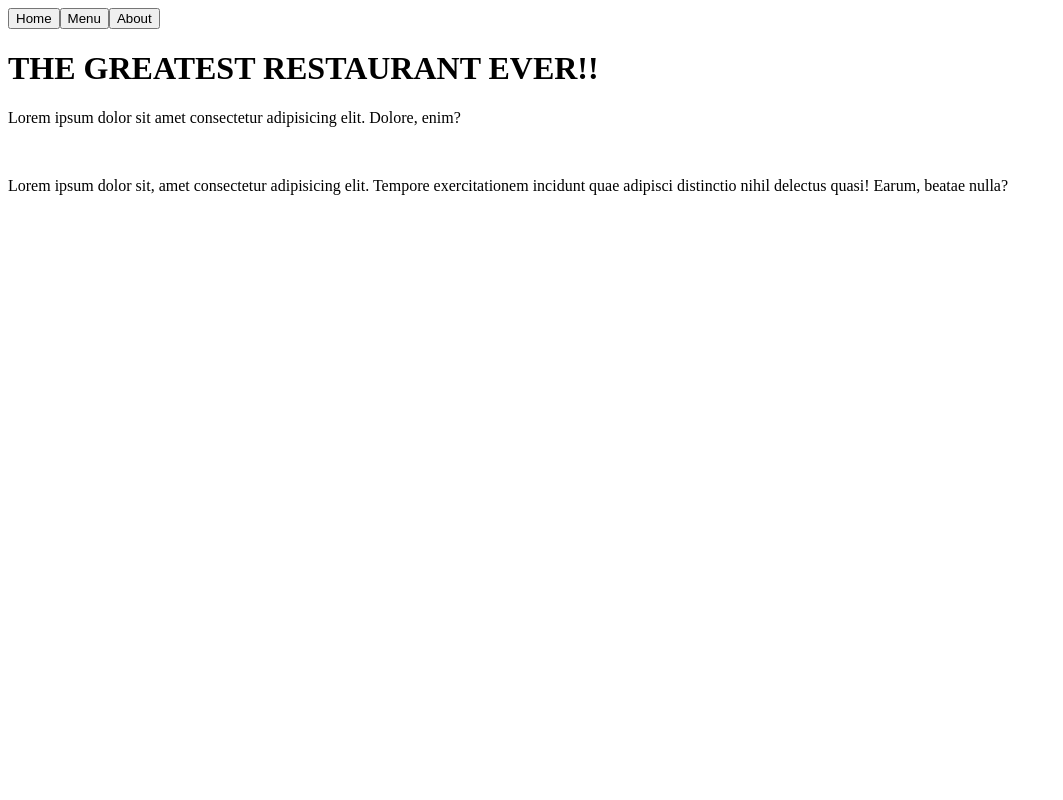
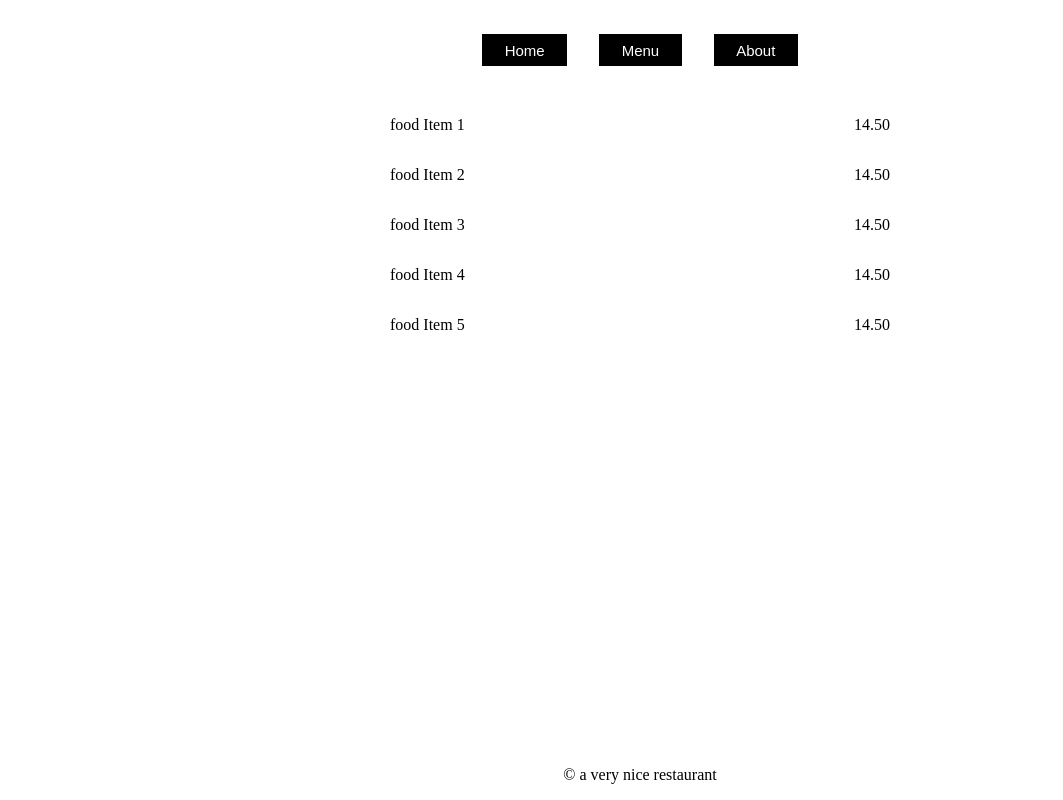
Before and after one commit to aymanema18/restaurant-page, a website built with webpack: page src/index.html in a window 1280 px wide. Both pictures are taken after a click on the button "Menu". Shown: the whole page, without its empty margins (0-1063 px from the left). Built offline with nearby package versions, Linux system fonts and the light colour scheme.

Commit message:
Write script for menu button
Wrote code to generate the menu when the menu button is clicked.

```diff
--- a/package.json
+++ b/package.json
@@ -5,12 +5,15 @@
   "private": true,
   "scripts": {
     "test": "echo \"Error: no test specified\" && exit 1",
-    "build": "webpack"
+    "build": "webpack",
+    "watch": "webpack --watch"
   },
   "author": "",
   "license": "ISC",
   "devDependencies": {
+    "css-loader": "^7.1.2",
     "html-webpack-plugin": "^5.6.0",
+    "style-loader": "^4.0.0",
     "webpack": "^5.91.0",
     "webpack-cli": "^5.1.4"
   }
--- a/src/index.html
+++ b/src/index.html
@@ -7,15 +7,9 @@
 </head>
 <body>
     <header>
-        <nav><button>Home</button><button>Menu</button><button>About</button></nav>
+        <nav><button class="home-btn">Home</button><button class="menu-btn">Menu</button><button class="about-btn">About</button></nav>
     </header>
-    <div id="content">
-        <div class="heading-div">
-            <h1>THE GREATEST RESTAURANT EVER!!</h1>
-            <p>Lorem ipsum dolor sit amet consectetur adipisicing elit. Dolore, enim?</p>
-        </div>
-        <div class="img-div"><img src="" alt=""></div>
-        <div><p>Lorem ipsum dolor sit, amet consectetur adipisicing elit. Tempore exercitationem incidunt quae adipisci distinctio nihil delectus quasi! Earum, beatae nulla?</p></div>
-    </div>
+    <div id="content"></div>
+    <footer>&copy; a very nice restaurant</footer>
 </body>
 </html>
--- a/src/index.js
+++ b/src/index.js
@@ -1 +1,7 @@
+import {load} from './initial-load';
+import './style.css';
+import {menu} from './menu.js';
+
 console.log("good for now");
+load();
+menu();
--- /dev/null
+++ b/src/initial-load.js
@@ -0,0 +1,29 @@
+import resImage from './images/restaurant-img.jpg'
+
+function load() {
+    window.addEventListener('DOMContentLoaded', () => {
+        const contentDiv = document.querySelector('#content');
+        const btn = document.querySelector('.home-btn');
+        const h1 = document.createElement('h1');
+        const img = document.createElement('img');
+        const p = document.createElement('p');
+
+        h1.innerHTML = 'THE GREATEST RESTAURANT EVER!!';
+        p.innerHTML = 'Lorem ipsum dolor sit amet consectetur adipisicing elit. Dolore, enim?';
+        img.src = resImage;
+
+        contentDiv.appendChild(h1);
+        contentDiv.appendChild(p);
+        contentDiv.appendChild(img);
+
+        btn.addEventListener('click', () => {
+            contentDiv.innerHTML = '';
+            contentDiv.appendChild(h1);
+            contentDiv.appendChild(p);
+            contentDiv.appendChild(img);
+        });
+
+    });
+}
+
+export {load};
--- /dev/null
+++ b/src/menu.js
@@ -0,0 +1,29 @@
+function menu() {
+    window.addEventListener('DOMContentLoaded', () => {
+        const btn = document.querySelector('.menu-btn');
+        const contentDiv = document.querySelector('#content');
+        const menuDiv = document.createElement('div');
+
+        btn.addEventListener('click', () => {
+            contentDiv.innerHTML = '';
+            for (let i = 0; i < 5; i++) {
+                const card = document.createElement('div');
+                const name = document.createElement('p');
+                const price = document.createElement('p');
+
+                card.classList.add('card');
+                name.classList.add('name');
+                price.classList.add('price');
+                name.textContent = `food Item ${i+1}`;
+                price.textContent = '14.50';
+                card.appendChild(name);
+                card.appendChild(price);
+                menuDiv.appendChild(card);
+                console.log(menuDiv);
+            }
+            contentDiv.appendChild(menuDiv)
+        })
+    })
+}
+
+export {menu};
--- /dev/null
+++ b/src/style.css
@@ -0,0 +1,53 @@
+* {
+    box-sizing: border-box;
+}
+
+body {
+    margin: 0;
+    display: grid;
+    grid-template-rows: 100px 1fr 50px;
+    height: 100vh;
+}
+
+header {
+    display: flex;
+    justify-content: center;
+}
+
+nav {
+    display: flex;
+    gap: 32px;
+    align-items: center;
+}
+
+button {
+    border: none;
+    background-color: black;
+    color: white;
+    font-size: 15px;
+    padding: 0.5em 1.5em;
+    cursor: pointer;
+}
+
+img {
+    width: 100%;
+    height: auto;
+}
+
+#content {
+    display: flex;
+    flex-direction: column;
+    align-items: center;
+}
+
+footer {
+    display: flex;
+    justify-content: center;
+    align-items: center;
+}
+
+.card {
+    display: flex;
+    width: 500px;
+    justify-content: space-between;
+}
--- a/webpack.config.js
+++ b/webpack.config.js
@@ -8,6 +8,19 @@ module.exports = {
         template: 'src/index.html',
     })
   ],
+  module: {
+    rules: [
+        {
+            test: /\.css$/i,
+            use: ['style-loader', 'css-loader'],
+        },
+        {
+            test: /\.(png|svg|jpg|jpeg|gif)$/i,
+            type: 'asset/resource',
+        },
+    ]
+  },
+  devtool: 'inline-source-map',
   output: {
     filename: 'main.js',
     path: path.resolve(__dirname, 'dist'),
```
Also changed, not shown: 2 other files.
